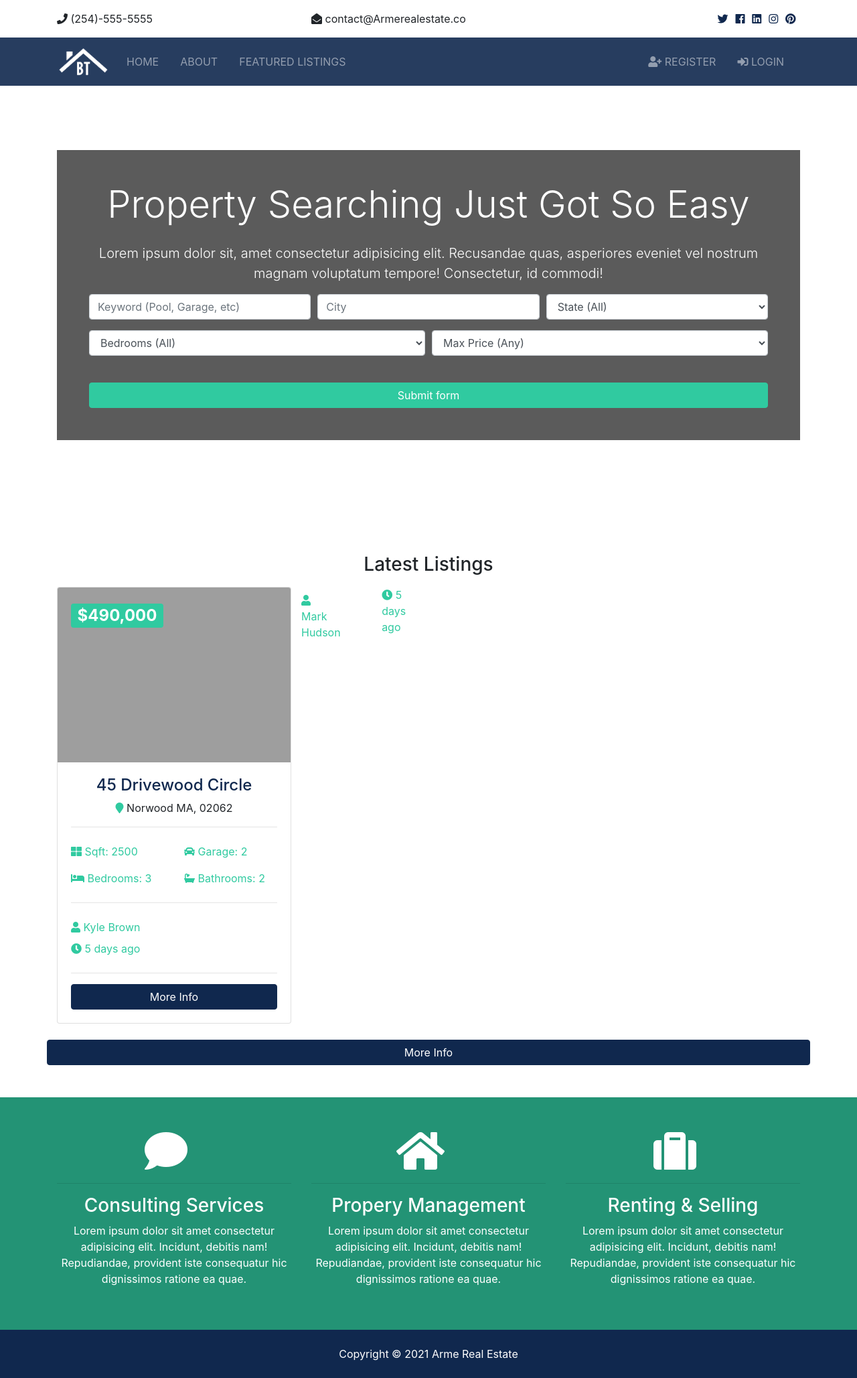
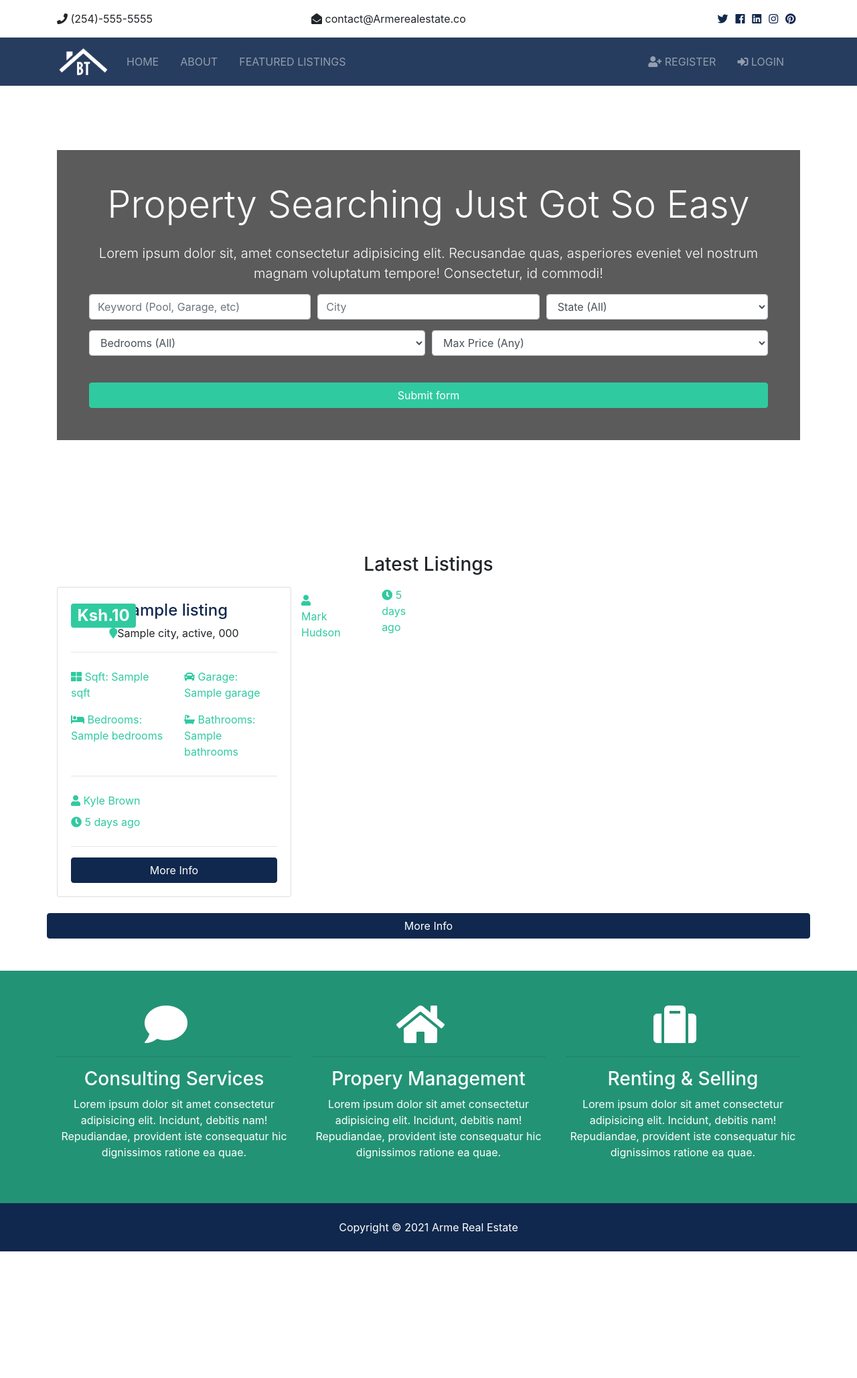
Before and after one commit to haman1/RealEstate, a Django app: template templates/pages/home.html in a window 1280 px wide. Shown: the whole page at 67% size. After the commit the page ends 1868 px from the top, so only its background shows below. Run offline with Django 3.2, Linux system fonts and the light colour scheme; the template is opened without the code that fills it: most values are stand-ins (such as "Sample title", 1, 10 or a date in 2020); some libraries are stand-ins or nearby versions; grey boxes are pictures that could not be loaded.

Commit message:
listings

```diff
--- a/templates/pages/home.html
+++ b/templates/pages/home.html
@@ -1,4 +1,6 @@
 {% extends 'base.html' %}
+
+{% load humanize %}
 
 {% load static %}
 {% block content %}
@@ -136,30 +138,30 @@
           {% for listing in listings %}
             <div class="col-md-6 col-lg-4 mb-4">
                 <div class="card listing-preview">
-                  <img class="card-img-top" src="assets/img/homes/home-1.jpg" alt="">
+                  <img class="card-img-top" src="{{ listing.photo.main.url }}" alt="">
                   <div class="card-img-overlay">
                     <h2>
-                      <span class="badge badge-secondary text-white">$490,000</span>
+                      <span class="badge badge-secondary text-white">Ksh.{{ listing.price | intcomma }}</span>
                     </h2>
                 </div>
                 <div class="card-body">
                   <div class="listing-heading text-center">
-                    <h4 class="text-primary">45 Drivewood Circle</h4>
+                    <h4 class="text-primary">{{ listing.title }}</h4>
                     <p>
-                      <i class="fas fa-map-marker text-secondary"></i> Norwood MA, 02062</p>
+                      <i class="fas fa-map-marker text-secondary"></i>{{ listing.city }}, {{ listing.state }}, {{ listing.zipcode }}</p>
                   </div>
                   <hr>
                   <div class="row py-2 text-secondary">
                     <div class="col-6">
-                      <i class="fas fa-th-large"></i> Sqft: 2500</div>
+                      <i class="fas fa-th-large"></i> Sqft: {{ listing.sqft }}</div>
                     <div class="col-6">
-                      <i class="fas fa-car"></i> Garage: 2</div>
+                      <i class="fas fa-car"></i> Garage: {{ listing.garage }}</div>
                   </div>
                   <div class="row py-2 text-secondary">
                     <div class="col-6">
-                      <i class="fas fa-bed"></i> Bedrooms: 3</div>
+                      <i class="fas fa-bed"></i> Bedrooms: {{ listing.bedrooms }}</div>
                     <div class="col-6">
-                      <i class="fas fa-bath"></i> Bathrooms: 2</div>
+                      <i class="fas fa-bath"></i> Bathrooms: {{ listing.bathrooms }}</div>
                   </div>
                   <hr>
                   <div class="row py-2 text-secondary">
```
